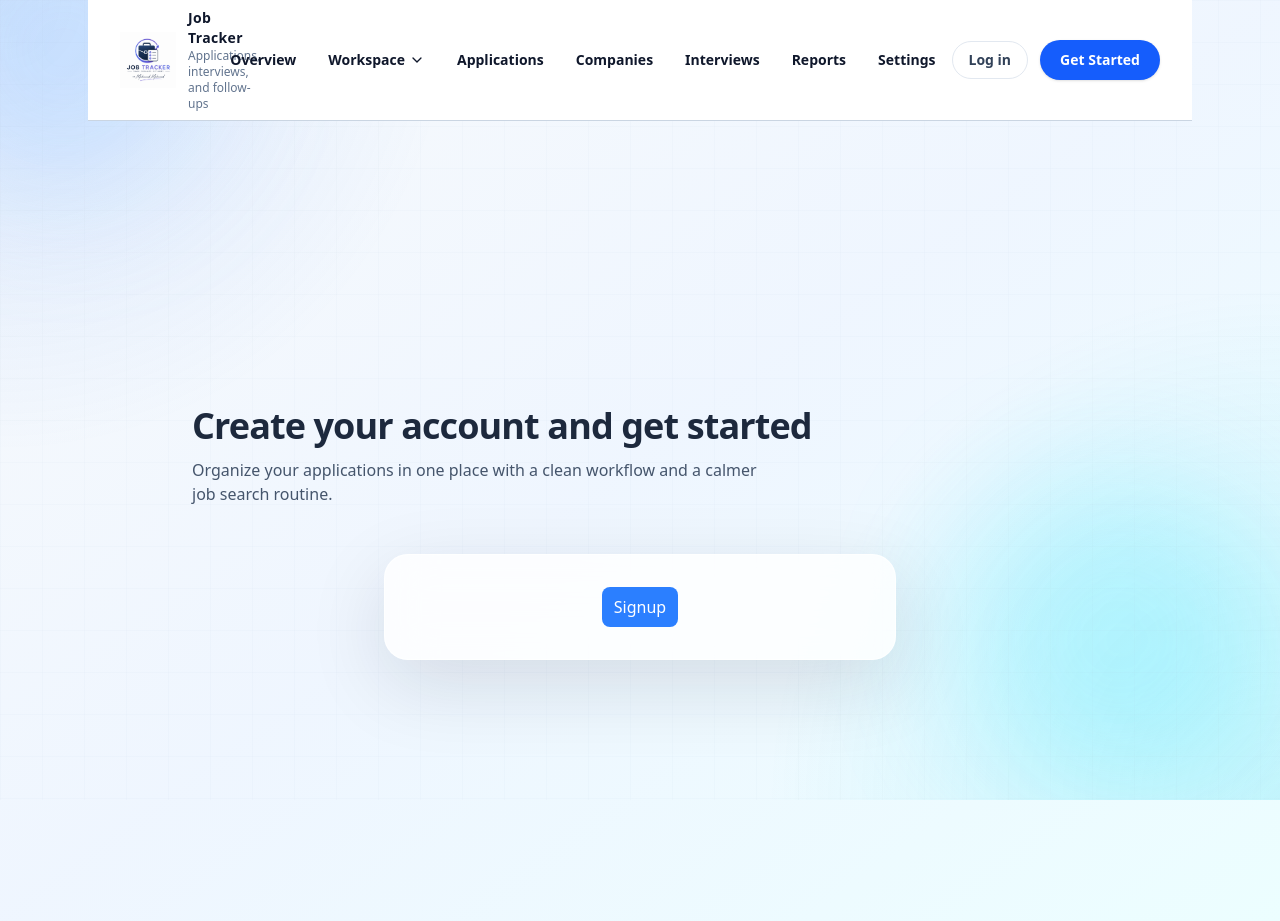
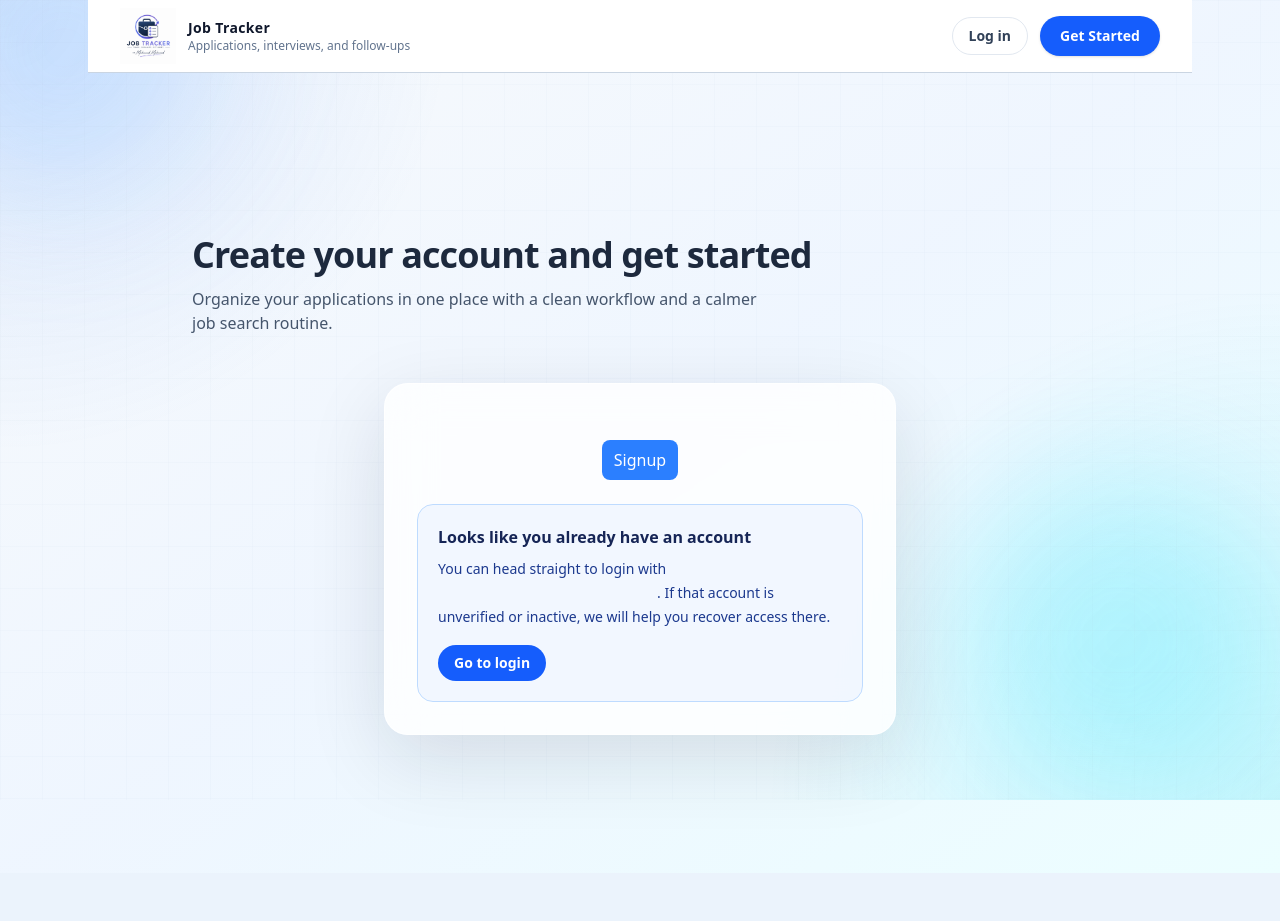
Before and after one commit to MahmoudMahmoud0/job-tracker, a Django app: template accounts/templates/registration/signup.html in a window 1280 px wide. After the commit the page ends 800 px from the top, so only its background shows below. Run offline with Django 3.2, Linux system fonts and the light colour scheme; the template is opened without the code that fills it, so the values that code supplies are empty, except form fields; tables that the repository leaves empty hold one stand-in row (values such as "Sample post"); form fields are guessed from the names that the template uses; some libraries are stand-ins or nearby versions.

Commit message:
added minor ui fix in case the email exists on signup to make it easier for the user to know whats going on and what the next step is

```diff
--- a/accounts/templates/registration/signup.html
+++ b/accounts/templates/registration/signup.html
@@ -15,7 +15,7 @@
             {% csrf_token %}
             {{ form|crispy }}
 
-            <div class="flex justify-center">
+            <div class="mt-6 flex justify-center">
                <button
                   id="signup-btn"
                   class="flex items-center justify-center gap-2 rounded-lg bg-blue-500 px-3 py-2 text-white disabled:cursor-not-allowed disabled:bg-blue-400 hover:bg-blue-600"
@@ -44,6 +44,23 @@
                </button>
             </div>
          </form>
+
+         {% if form.existing_account_email %}
+         <div class="mt-6 rounded-2xl border border-blue-200 bg-blue-50/80 p-5 text-sm text-blue-900">
+            <h2 class="text-base font-semibold text-blue-950">Looks like you already have an account</h2>
+            <p class="mt-2 leading-6">
+               You can head straight to login with <span class="font-semibold">{{ form.existing_account_email }}</span>.
+               If that account is unverified or inactive, we will help you recover access there.
+            </p>
+            <div class="mt-4">
+               <a
+                  href="{% url 'accounts:login' %}?username={{ form.existing_account_email|urlencode }}"
+                  class="inline-flex items-center justify-center rounded-full bg-blue-600 px-4 py-2 text-sm font-semibold text-white transition hover:bg-blue-700">
+                  Go to login
+               </a>
+            </div>
+         </div>
+         {% endif %}
       </div>
    </div>
 </main>
--- a/templates/landing.html
+++ b/templates/landing.html
@@ -1,7 +1,7 @@
 {% extends "base.html" %}
 
 {% block content %}
-<main class="pb-20">
+<main class="pb-20 m-10">
    <section id="overview" class="grid gap-10 py-14 md:grid-cols-[1.15fr_0.85fr] md:items-center md:py-20">
       <div>
          <p class="inline-flex rounded-full border border-blue-200 bg-white/75 px-4 py-1 text-xs font-semibold uppercase tracking-[0.24em] text-blue-700 shadow-sm">
--- a/templates/navbar.html
+++ b/templates/navbar.html
@@ -2,7 +2,7 @@
 <nav
    class="flex py-2 px-4 md:px-8 bg-white border-b border-slate-300 dark:border-neutral-700 dark:bg-neutral-900 min-h-[68px] relative z-20"
    aria-label="Main navigation">
-   <div class="max-w-7xl mx-auto flex items-center justify-between gap-4 w-full">
+   <div class="max-w-7xl mx-auto flex items-center gap-4 w-full">
       <a href="{% url 'landing' %}"
          class="min-w-9 inline-flex items-center gap-3 focus:outline-none focus-visible:ring-2 focus-visible:ring-blue-500 rounded">
          <span class="sr-only">Job Tracker - Mahmoud Mahmoud</span>
@@ -14,7 +14,7 @@
       </a>
 
       <div id="collapseMenu" tabindex="-1"
-         class="hidden lg:block max-lg:bg-white dark:max-lg:bg-neutral-900 max-lg:border-l max-lg:border-slate-300 dark:max-lg:border-neutral-700 max-lg:w-1/2 max-lg:fixed max-lg:top-0 max-lg:right-0 max-lg:h-full max-lg:shadow-md max-lg:overflow-auto max-sm:w-full z-50 outline-none">
+         class="hidden lg:block lg:flex-1 max-lg:bg-white dark:max-lg:bg-neutral-900 max-lg:border-l max-lg:border-slate-300 dark:max-lg:border-neutral-700 max-lg:w-1/2 max-lg:fixed max-lg:top-0 max-lg:right-0 max-lg:h-full max-lg:shadow-md max-lg:overflow-auto max-sm:w-full z-50 outline-none">
 
          <div
             class="py-2 px-4 flex justify-between items-center border-b border-slate-300 sticky top-0 bg-white dark:border-neutral-700 dark:bg-neutral-900 lg:hidden max-lg:min-h-[68px]">
@@ -36,12 +36,15 @@
             </button>
          </div>
 
-         <ul class="flex flex-col gap-8 font-semibold text-sm text-slate-900 dark:text-slate-50 lg:flex-row max-lg:p-6">
+         <ul class="flex flex-col gap-8 font-semibold text-sm text-slate-900 dark:text-slate-50 lg:flex-row lg:justify-start max-lg:p-6">
+            <!-- {% if not request.user.is_authenticated %}
             <li>
                <a href="{% url 'landing' %}#overview"
                   class="hover:text-blue-700 dark:hover:text-blue-400 focus:outline-none focus-visible:ring-2 focus-visible:ring-blue-500 rounded"
                   aria-current="page">Overview</a>
             </li>
+            {% endif %} -->
+            {% if request.user.is_authenticated %}
             <li class="relative">
                <button type="button" aria-haspopup="true" aria-expanded="false" aria-controls="featuresMenu"
                   id="featuresToggle" class="hover:text-blue-700 dark:hover:text-blue-400
@@ -108,16 +111,23 @@
                <a href="{% url 'landing' %}#settings"
                   class="hover:text-blue-700 dark:hover:text-blue-400 focus:outline-none focus-visible:ring-2 focus-visible:ring-blue-500 rounded">Settings</a>
             </li>
+            {% endif %}
          </ul>
       </div>
 
-      <div class="flex items-center gap-3 whitespace-nowrap">
+      {% if not request.user.is_authenticated %}
+      <div class="ml-auto flex items-center gap-3 whitespace-nowrap">
          <a href="{% url 'accounts:login' %}"
             class="inline-flex items-center rounded-full border border-slate-200 px-4 py-2 text-sm font-semibold text-slate-700 hover:border-slate-300 hover:bg-slate-50 hover:text-slate-900 dark:text-slate-50 dark:hover:text-blue-400 focus:outline-none focus-visible:ring-2 focus-visible:ring-blue-500">Log
             in</a>
          <a href="{% url 'accounts:signup' %}"
             class="inline-flex items-center rounded-full bg-blue-600 px-5 py-2.5 text-sm font-semibold text-white shadow-sm hover:bg-blue-700 transition-all focus:outline-none focus-visible:ring-2 focus-visible:ring-blue-500">Get
             Started</a>
+         {% else %}
+         <a href="#"
+            class="inline-flex items-center rounded-full bg-blue-600 px-5 py-2.5 text-sm font-semibold text-white shadow-sm hover:bg-blue-700 transition-all focus:outline-none focus-visible:ring-2 focus-visible:ring-blue-500">Log
+            out</a>
+         {% endif %}
 
          <button type="button" aria-controls="collapseMenu" aria-expanded="false" aria-haspopup="true" id="toggleOpen"
             class="cursor-pointer lg:hidden focus:outline-none focus-visible:ring-2 focus-visible:ring-blue-500 rounded">
```
Also changed, not shown: accounts/forms.py (+20 -0 lines).
